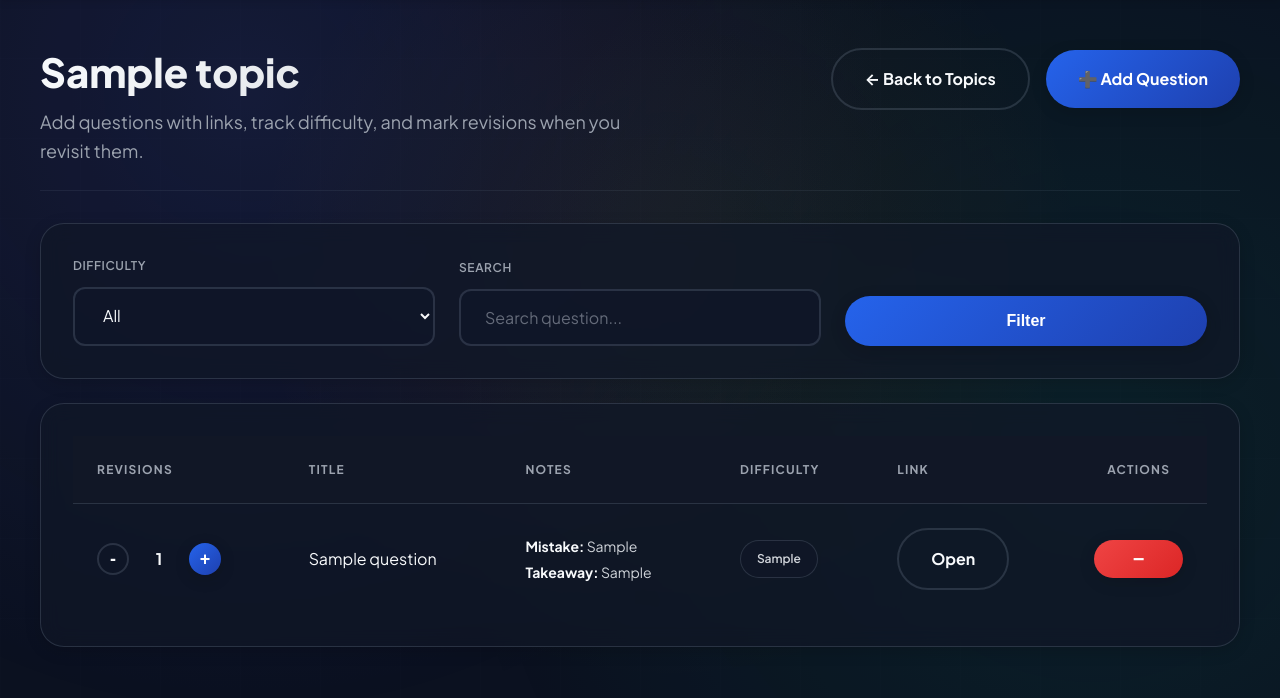
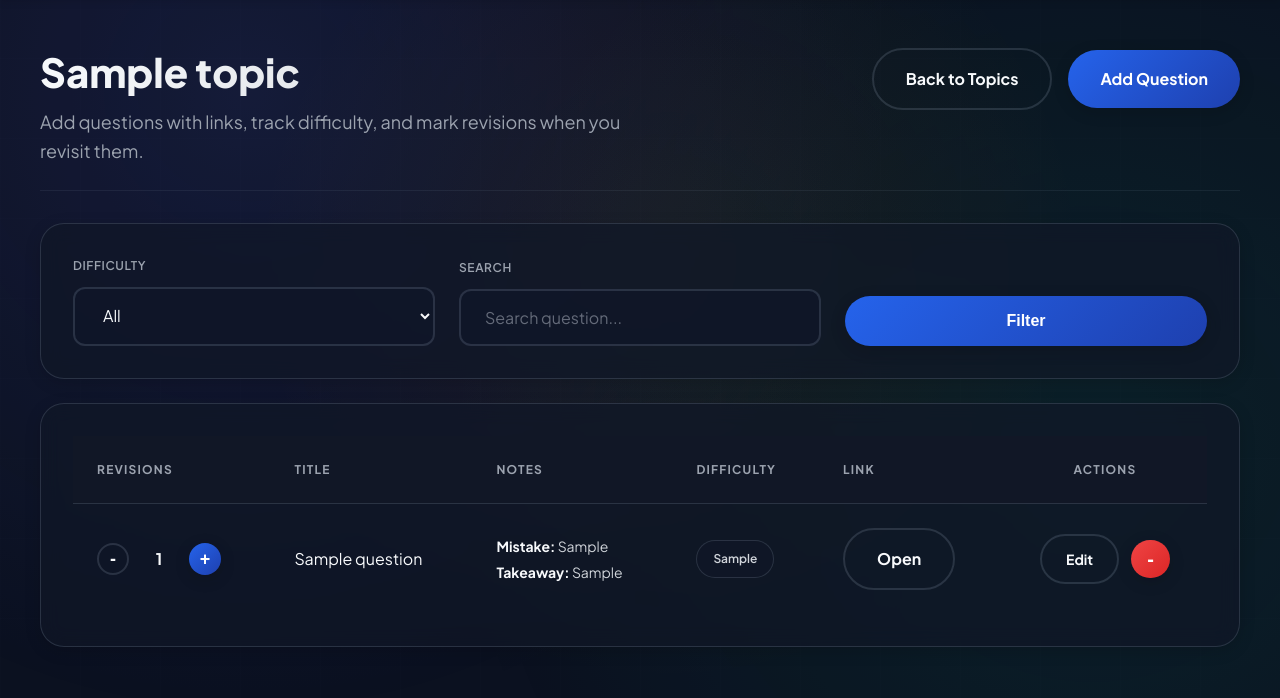
Before and after one commit to hussainfahadafzal/Your_BookMark, a Flask app: page /topic/1 in a window 1280 px wide. Shown: the part 102-800 px from the top of the page. Run offline with Flask 3, Linux system fonts and the light colour scheme; a user stored in the database is signed in; tables that the repository leaves empty hold one stand-in row (values such as "Sample post").

Commit message:
add edit

```diff
--- a/bookmark/routes.py
+++ b/bookmark/routes.py
@@ -197,7 +197,51 @@ def add_question(topic_id):
             for error in errors:
                 flash(f"{field}: {error}", "danger")
 
-    return render_template("add_question.html", form=form)
+    return render_template(
+        "add_question.html",
+        form=form,
+        topic=topic,
+        page_title="Add a Question",
+        page_subtitle="Save the link, add your notes, and track revision count.",
+        submit_label="Save Question"
+    )
+
+
+@routes.route("/question/<int:question_id>/edit", methods=["GET", "POST"])
+@login_required
+def edit_question(question_id):
+    question = (
+        Question.query.join(Topic)
+        .filter(Question.id == question_id, Topic.user_id == current_user.id)
+        .first_or_404()
+    )
+    form = QuestionForm(obj=question)
+
+    if form.validate_on_submit():
+        question.title = form.title.data
+        question.link = form.link.data
+        question.difficulty = form.difficulty.data
+        question.mistake = form.mistake.data
+        question.takeaway = form.takeaway.data
+        question.revision_count = max(0, form.revision_count.data or 0)
+        question.is_revised = question.revision_count > 0
+        db.session.commit()
+        flash("Question updated successfully.", "success")
+        return redirect(url_for("routes.questions", topic_id=question.topic_id))
+
+    if request.method == "POST":
+        for field, errors in form.errors.items():
+            for error in errors:
+                flash(f"{field}: {error}", "danger")
+
+    return render_template(
+        "add_question.html",
+        form=form,
+        topic=question.topic,
+        page_title="Edit Question",
+        page_subtitle="Update link, mistake, takeaway, difficulty, and revision count.",
+        submit_label="Update Question"
+    )
 
 
 @routes.route("/question/<int:question_id>/delete", methods=["POST"])
--- a/bookmark/static/css/style.css
+++ b/bookmark/static/css/style.css
@@ -1386,6 +1386,16 @@ body.auth-page .hero p {
 
 .question-notes strong {
     color: var(--text-main);
+}
+
+.question-actions {
+    display: inline-flex;
+    align-items: center;
+    gap: var(--space-sm);
+}
+
+.question-actions form {
+    display: block;
 }
 
 /* Account Card */
--- a/bookmark/templates/questions.html
+++ b/bookmark/templates/questions.html
@@ -7,8 +7,8 @@
         <p>Add questions with links, track difficulty, and mark revisions when you revisit them.</p>
     </div>
     <div class="hero-actions">
-        <a href="{{ url_for('routes.topics') }}" class="btn secondary">← Back to Topics</a>
-        <a href="{{ url_for('routes.add_question', topic_id=topic.id) }}" class="btn">➕ Add Question</a>
+        <a href="{{ url_for('routes.topics') }}" class="btn secondary">Back to Topics</a>
+        <a href="{{ url_for('routes.add_question', topic_id=topic.id) }}" class="btn">Add Question</a>
     </div>
 </section>
 
@@ -68,9 +68,12 @@
                         <a class="btn secondary" href="{{ q.link }}" target="_blank">Open</a>
                     </td>
                     <td>
-                        <form method="post" action="{{ url_for('routes.delete_question', question_id=q.id) }}" onsubmit="return confirm('Delete this question? This cannot be undone.');">
-                            <button type="submit" class="btn danger icon-btn" aria-label="Delete question">−</button>
-                        </form>
+                        <div class="question-actions">
+                            <a href="{{ url_for('routes.edit_question', question_id=q.id) }}" class="btn secondary small">Edit</a>
+                            <form method="post" action="{{ url_for('routes.delete_question', question_id=q.id) }}" onsubmit="return confirm('Delete this question? This cannot be undone.');">
+                                <button type="submit" class="btn danger icon-btn" aria-label="Delete question">-</button>
+                            </form>
+                        </div>
                     </td>
                 </tr>
                 {% endfor %}
```
Also changed, not shown: bookmark/templates/add_question.html (+4 -4 lines).
